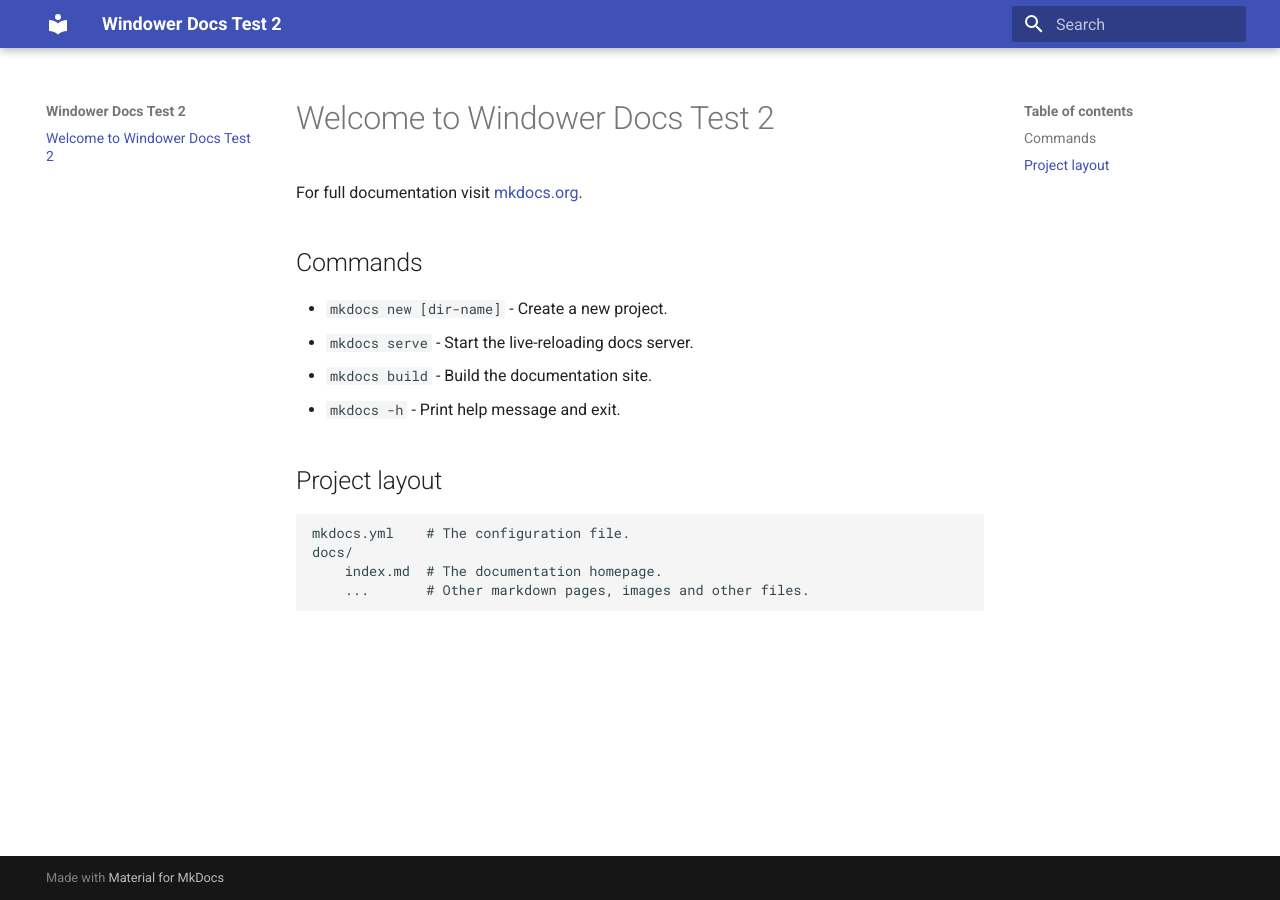
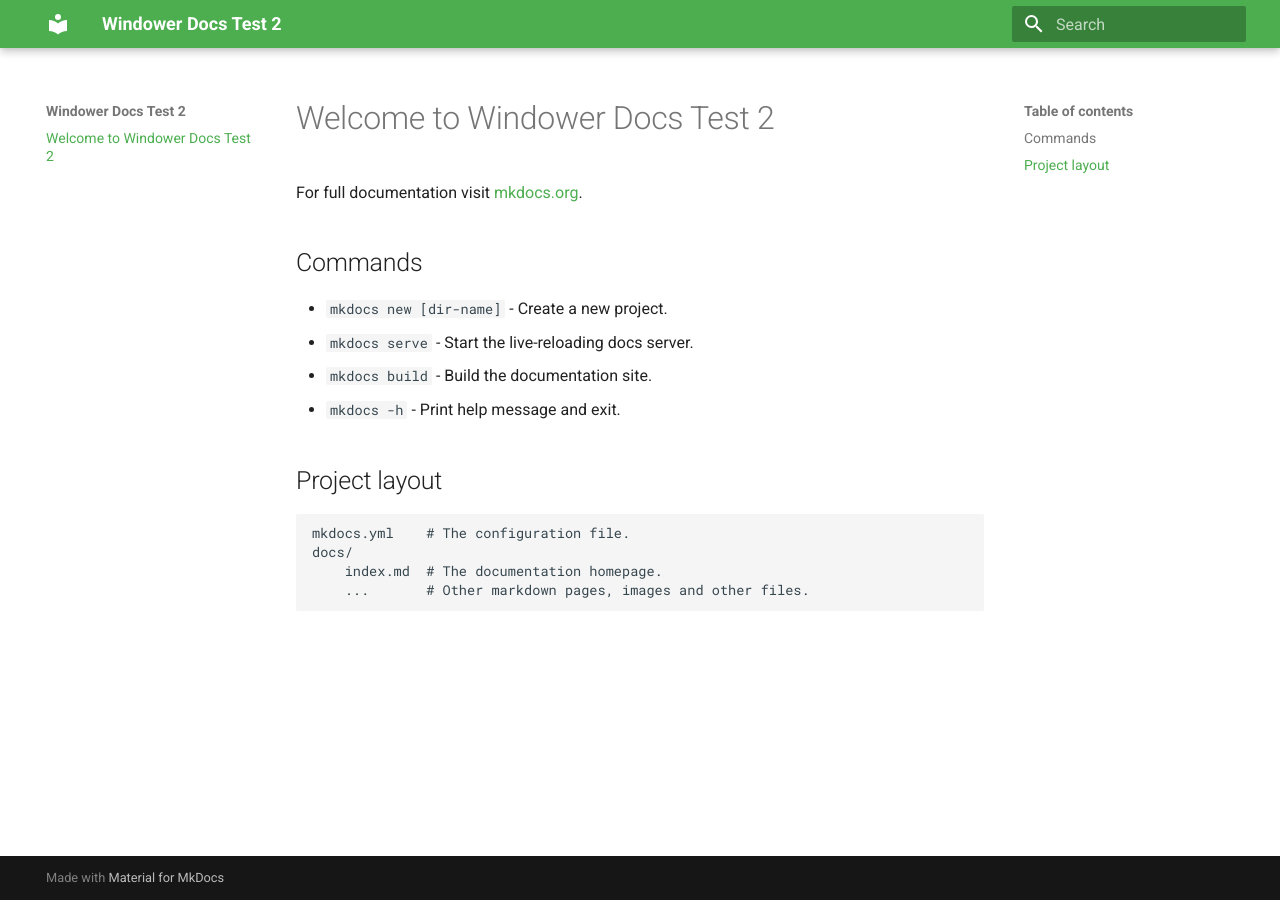
Before and after one commit to zetaepyon/windower-docs, an MkDocs documentation site: the page built from docs/index.md, in a window 1280 px wide. Built offline with MkDocs 1.6.1 and Material for MkDocs 9.7.7, drawn with Linux system fonts in a browser that asks for light colours.

Commit message:
Update mkdocs.yml

```diff
--- a/mkdocs.yml
+++ b/mkdocs.yml
@@ -1,3 +1,6 @@
 site_name: Windower Docs Test 2
 theme:
   name: material
+  palette:
+    primary: green
+    accent: green
```
